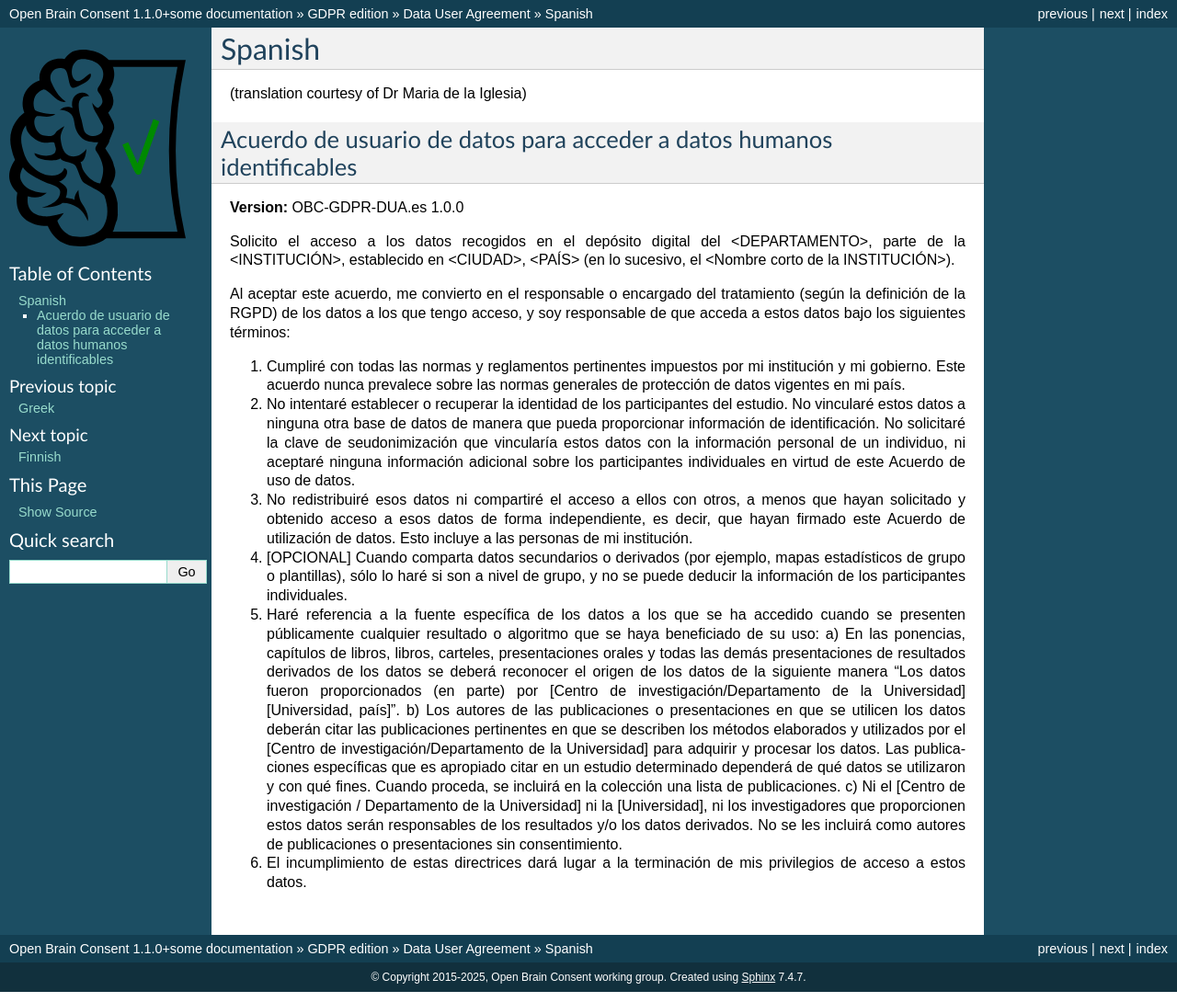
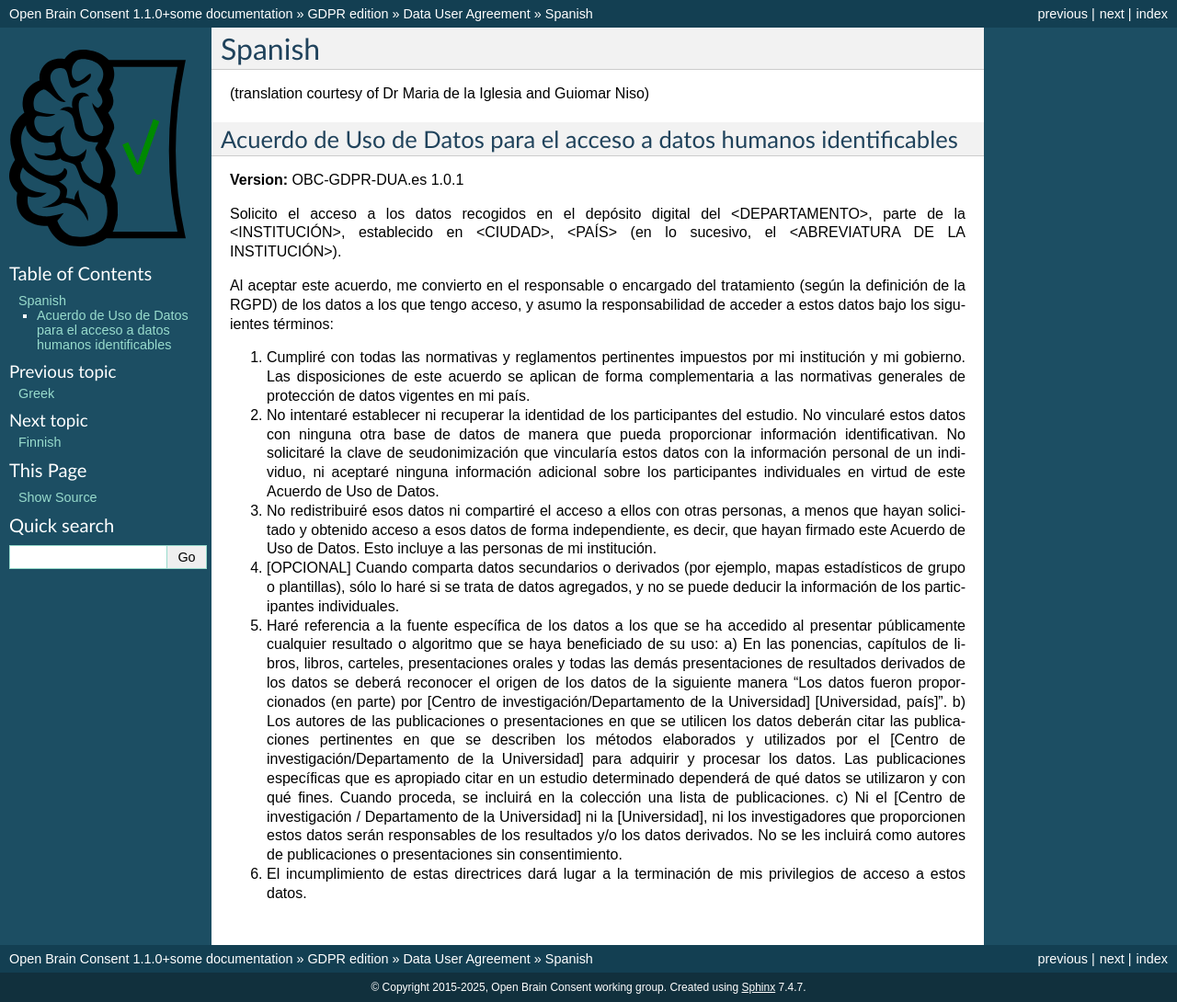
Before and after one commit to con/open-brain-consent, a Sphinx documentation site: the page built from docs/source/gdpr/i18n/data_user_agreement.es.rst, in a window 1280 px wide. Shown: the whole page at 92% size. Built offline with Sphinx 7.4.7, drawn with Linux system fonts in a browser that asks for light colours.

Commit message:
Update data_user_agreement.es.rst

```diff
--- a/docs/source/gdpr/i18n/data_user_agreement.es.rst
+++ b/docs/source/gdpr/i18n/data_user_agreement.es.rst
@@ -2,20 +2,20 @@
 
 Spanish
 -------
-(translation courtesy of Dr Maria de la Iglesia)
+(translation courtesy of Dr Maria de la Iglesia and Guiomar Niso)
 
-Acuerdo de usuario de datos para acceder a datos humanos identificables
+Acuerdo de Uso de Datos para el acceso a datos humanos identificables
 ~~~~~~~~~~~~~~~~~~~~~~~~~~~~~~~~~~~~~~~~~~~~~~~~~~~~~~~~~~~~~~~~~~~~~~~~
 
-**Version:** OBC-GDPR-DUA.es 1.0.0
+**Version:** OBC-GDPR-DUA.es 1.0.1
 
-Solicito el acceso a los datos recogidos en el depósito digital del <DEPARTAMENTO>, parte de la <INSTITUCIÓN>, establecido en <CIUDAD>, <PAÍS> (en lo sucesivo, el <Nombre corto de la INSTITUCIÓN>).
+Solicito el acceso a los datos recogidos en el depósito digital del <DEPARTAMENTO>, parte de la <INSTITUCIÓN>, establecido en <CIUDAD>, <PAÍS> (en lo sucesivo, el <ABREVIATURA DE LA INSTITUCIÓN>).
 
-Al aceptar este acuerdo, me convierto en el responsable o encargado del tratamiento (según la definición de la RGPD) de los datos a los que tengo acceso, y soy responsable de que acceda a estos datos bajo los siguientes términos:
+Al aceptar este acuerdo, me convierto en el responsable o encargado del tratamiento (según la definición de la RGPD) de los datos a los que tengo acceso, y asumo la responsabilidad de acceder a estos datos bajo los siguientes términos:
 
-1. Cumpliré con todas las normas y reglamentos pertinentes impuestos por mi institución y mi gobierno. Este acuerdo nunca prevalece sobre las normas generales de protección de datos vigentes en mi país.
-2. No intentaré establecer o recuperar la identidad de los participantes del estudio. No vincularé estos datos a ninguna otra base de datos de manera que pueda proporcionar información de identificación. No solicitaré la clave de seudonimización que vincularía estos datos con la información personal de un individuo, ni aceptaré ninguna información adicional sobre los participantes individuales en virtud de este Acuerdo de uso de datos.
-3. No redistribuiré esos datos ni compartiré el acceso a ellos con otros, a menos que hayan solicitado y obtenido acceso a esos datos de forma independiente, es decir, que hayan firmado este Acuerdo de utilización de datos. Esto incluye a las personas de mi 	institución.
-4. [OPCIONAL] Cuando comparta datos secundarios o derivados (por ejemplo, mapas estadísticos de grupo o plantillas), sólo lo haré si son a nivel de grupo, y no se puede deducir la información de los participantes individuales.
-5. Haré referencia a la fuente específica de los datos a los que se ha accedido cuando se presenten públicamente cualquier resultado o algoritmo que se haya beneficiado de su uso: a) En las ponencias, capítulos de libros, libros, carteles, presentaciones orales y todas las demás presentaciones de resultados derivados de los datos se deberá reconocer el origen de los datos de la siguiente manera "Los datos fueron proporcionados (en parte) por [Centro de investigación/Departamento de la Universidad] [Universidad, país]". 	b) Los autores de las publicaciones o presentaciones en que se utilicen los datos deberán citar las publicaciones pertinentes en que se describen los métodos elaborados y utilizados por el [Centro de investigación/Departamento de la Universidad] para adquirir y procesar los datos. Las publicaciones específicas que es apropiado citar en un estudio determinado dependerá de qué datos se utilizaron y con qué fines. Cuando proceda, se incluirá en la colección una lista de publicaciones. c) Ni el [Centro de investigación / Departamento de la Universidad] ni la [Universidad], ni los investigadores que proporcionen estos datos serán responsables de los resultados y/o los datos derivados. No se les incluirá como autores de publicaciones o presentaciones sin consentimiento.
+1. Cumpliré con todas las normativas y reglamentos pertinentes impuestos por mi institución y mi gobierno. Las disposiciones de este acuerdo se aplican de forma complementaria a las normativas generales de protección de datos vigentes en mi país.
+2. No intentaré establecer ni recuperar la identidad de los participantes del estudio. No vincularé estos datos con ninguna otra base de datos de manera que pueda proporcionar información identificativan. No solicitaré la clave de seudonimización que vincularía estos datos con la información personal de un individuo, ni aceptaré ninguna información adicional sobre los participantes individuales en virtud de este Acuerdo de Uso de Datos.
+3. No redistribuiré esos datos ni compartiré el acceso a ellos con otras personas, a menos que hayan solicitado y obtenido acceso a esos datos de forma independiente, es decir, que hayan firmado este Acuerdo de Uso de Datos. Esto incluye a las personas de mi institución.
+4. [OPCIONAL] Cuando comparta datos secundarios o derivados (por ejemplo, mapas estadísticos de grupo o plantillas), sólo lo haré si se trata de datos agregados, y no se puede deducir la información de los participantes individuales.
+5. Haré referencia a la fuente específica de los datos a los que se ha accedido al presentar públicamente cualquier resultado o algoritmo que se haya beneficiado de su uso: a) En las ponencias, capítulos de libros, libros, carteles, presentaciones orales y todas las demás presentaciones de resultados derivados de los datos se deberá reconocer el origen de los datos de la siguiente manera "Los datos fueron proporcionados (en parte) por [Centro de investigación/Departamento de la Universidad] [Universidad, país]". 	b) Los autores de las publicaciones o presentaciones en que se utilicen los datos deberán citar las publicaciones pertinentes en que se describen los métodos elaborados y utilizados por el [Centro de investigación/Departamento de la Universidad] para adquirir y procesar los datos. Las publicaciones específicas que es apropiado citar en un estudio determinado dependerá de qué datos se utilizaron y con qué fines. Cuando proceda, se incluirá en la colección una lista de publicaciones. c) Ni el [Centro de investigación / Departamento de la Universidad] ni la [Universidad], ni los investigadores que proporcionen estos datos serán responsables de los resultados y/o los datos derivados. No se les incluirá como autores de publicaciones o presentaciones sin consentimiento.
 6. El incumplimiento de estas directrices dará lugar a la terminación de mis privilegios de acceso a estos datos.
```
